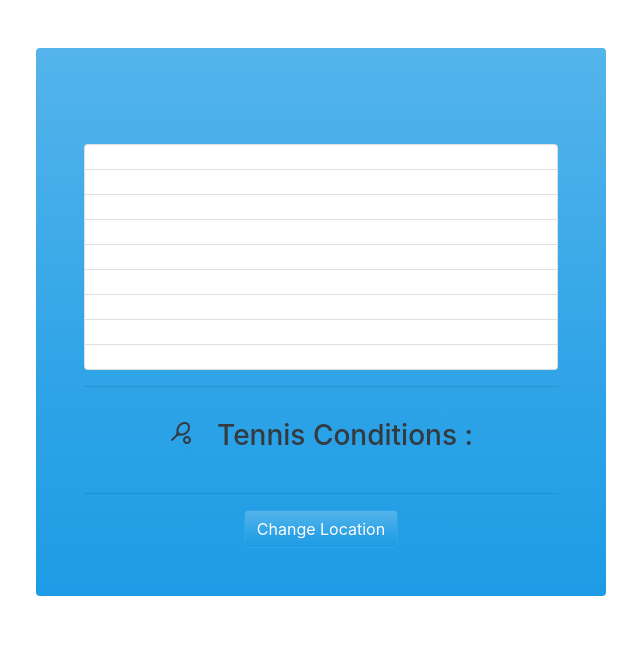
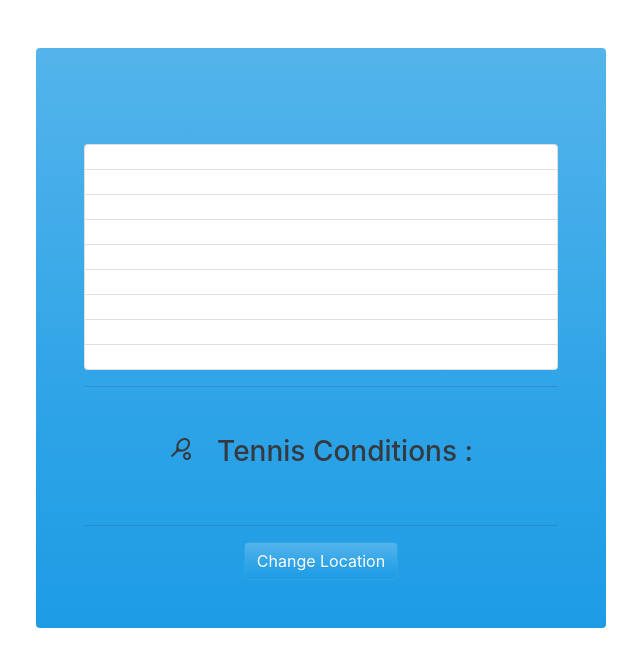
Before and after one commit to AdamGorski56/TennisWeatherApp, a plain HTML site: page index.html in a window 1280 px wide. Shown: the whole page, without its empty margins (319-959 px from the left). Drawn offline with nearby package versions, Linux system fonts and the light colour scheme; no server answers.

Commit message:
fixed padding

```diff
--- a/index.html
+++ b/index.html
@@ -30,7 +30,7 @@
             <li class="list-group-item" id="w-pressure"></li>
         </ul>
         <hr>
-        <div class="pt-3 pb-3 text" id='tennis'>
+        <div class="" id='tennis'>
           <h3 class="text-dark"><i class="material-icons">sports_tenniss</i>Tennis Conditions :</h3class="text-dark">
           <h2 class="text-dark" id="conditions"></h2>
         </div>
--- a/style.css
+++ b/style.css
@@ -13,3 +13,8 @@
 .extreme{
     background: red;
 }
+
+#tennis {
+    padding-top: 2rem;
+    padding-bottom: 2rem;
+}
```
